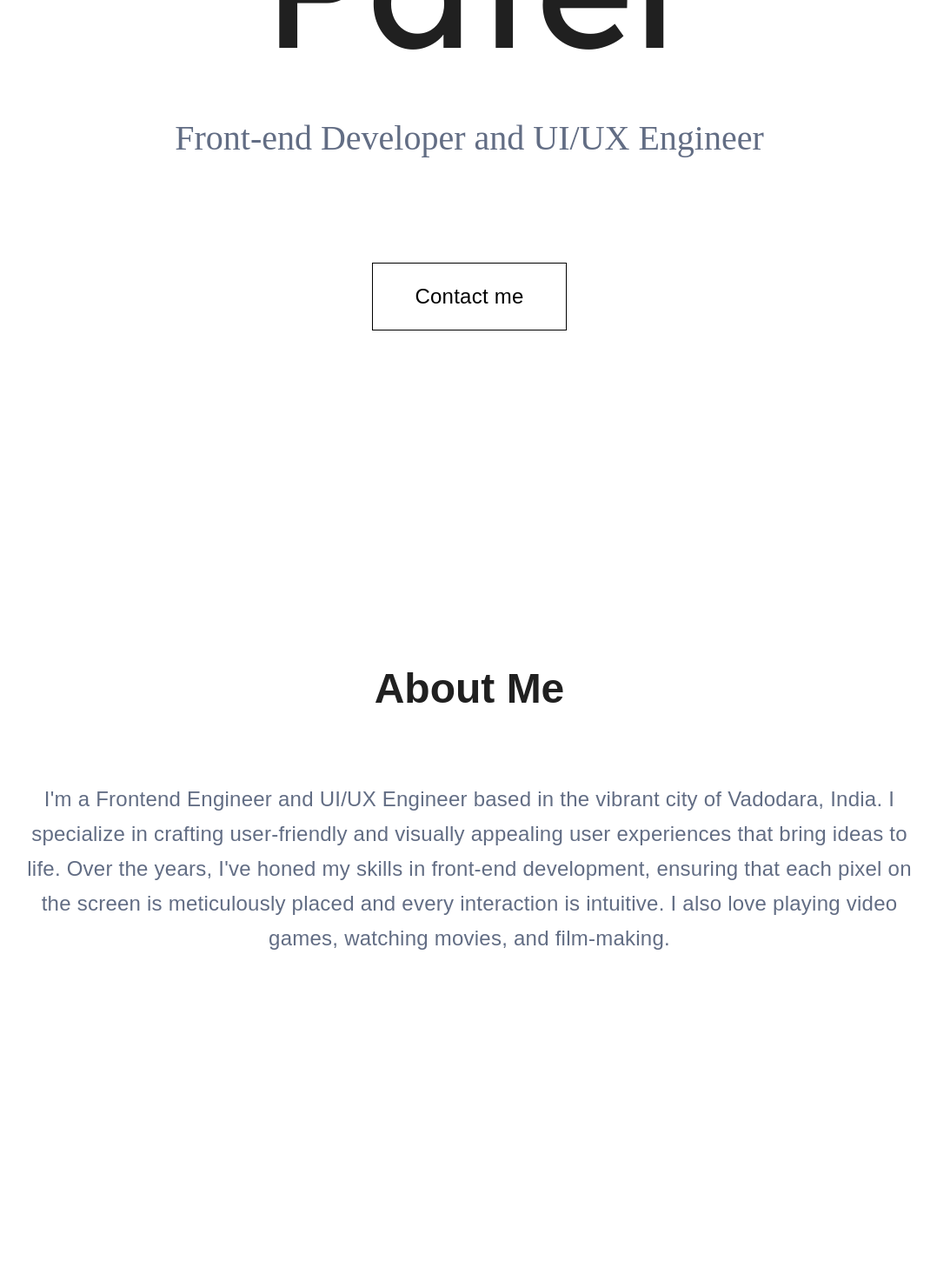
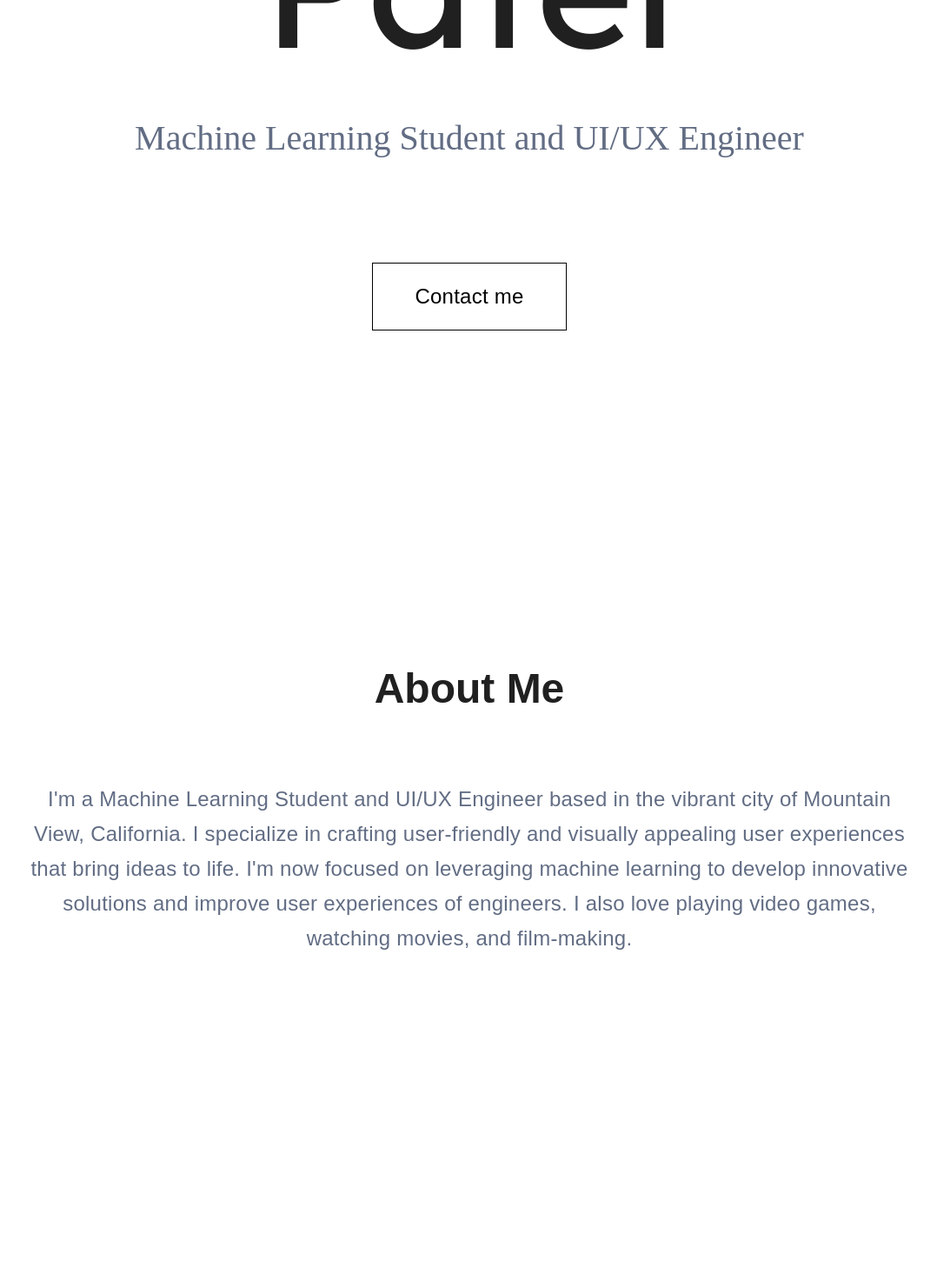
Before and after one commit to adityapatel149/adityapatel.github.io, a React (Create React App) app: page / in a window 1280 px wide. Shown: the part 600-2066 px from the top of the page at 87% size, without its empty margins (100-1178 px from the left). Built offline with nearby package versions, Linux system fonts and the light colour scheme; a web font is replaced by a local one.

Commit message:
Updated AboutMe

```diff
--- a/src/components/AboutMe.js
+++ b/src/components/AboutMe.js
@@ -1,7 +1,16 @@
-export default function AboutMe(){
-    return (<section className="about-me section-container">
-        <h2>About me</h2>
-        <p> I'm a Frontend Engineer and UI/UX Engineer based in the vibrant city of Vadodara, India. I specialize in crafting user-friendly and visually appealing user experiences that bring ideas to life. Over the years, I've honed my skills in front-end development, ensuring that each pixel on the screen is meticulously placed and every interaction is intuitive. I also love playing video games, watching movies, and film-making.</p>
-
-    </section>)
+export default function AboutMe() {
+  return (
+    <section className="about-me section-container">
+      <h2>About me</h2>
+      <p>
+        {" "}
+        I'm a Machine Learning Student and UI/UX Engineer based in the vibrant
+        city of Mountain View, California. I specialize in crafting
+        user-friendly and visually appealing user experiences that bring ideas
+        to life. I'm now focused on leveraging machine learning to develop
+        innovative solutions and improve user experiences of engineers. I also
+        love playing video games, watching movies, and film-making.
+      </p>
+    </section>
+  );
 }
--- a/src/components/Hero.js
+++ b/src/components/Hero.js
@@ -1,22 +1,21 @@
-export default function Hero(){
+export default function Hero() {
+  const emailId = "imadityapatel149@gmail.com";
 
-    const emailId = "imadityapatel149@gmail.com"
-
-    function sendEmail(){
+  function sendEmail() {
     window.location = `mailto:${emailId}`;
   }
 
-    return (<section className="hero">
+  return (
+    <section className="hero">
       <div className="main">
         <h1>Aditya Patel</h1>
-        <h3>Front-end Developer and UI/UX Engineer</h3>
+        <h3>Machine Learning Student and UI/UX Engineer</h3>
       </div>
       <button className="primary-button" onClick={sendEmail}>
         <div className="btn-inside">
-                <div className="btn-inside2">
-                    Contact me
-                </div>
+          <div className="btn-inside2">Contact me</div>
         </div>
       </button>
-    </section>)
+    </section>
+  );
 }
```
Also changed, not shown: 1 other file (tests, documents, lock files or other folders). Lines whose indentation alone changed are shown as unchanged.
